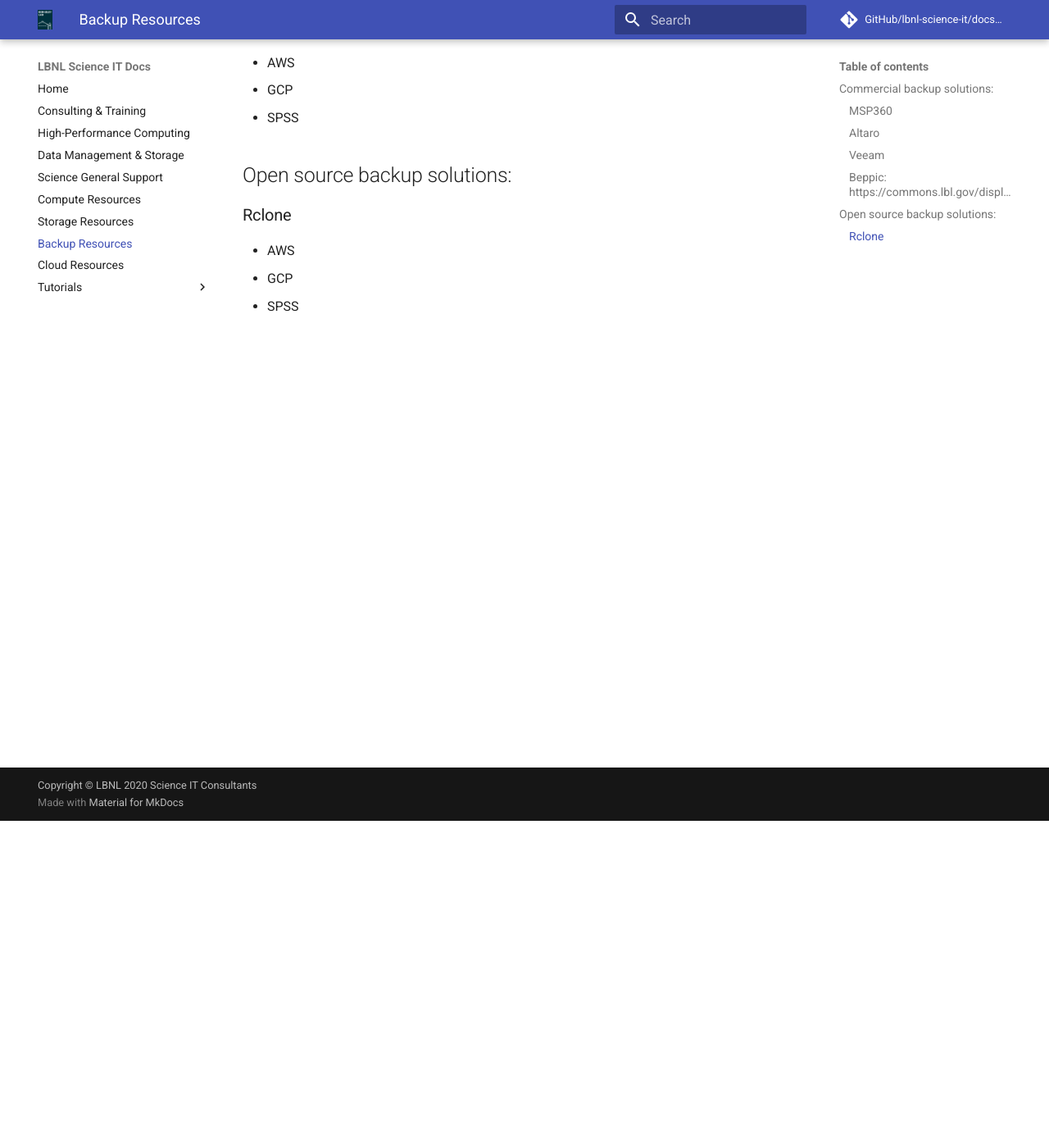
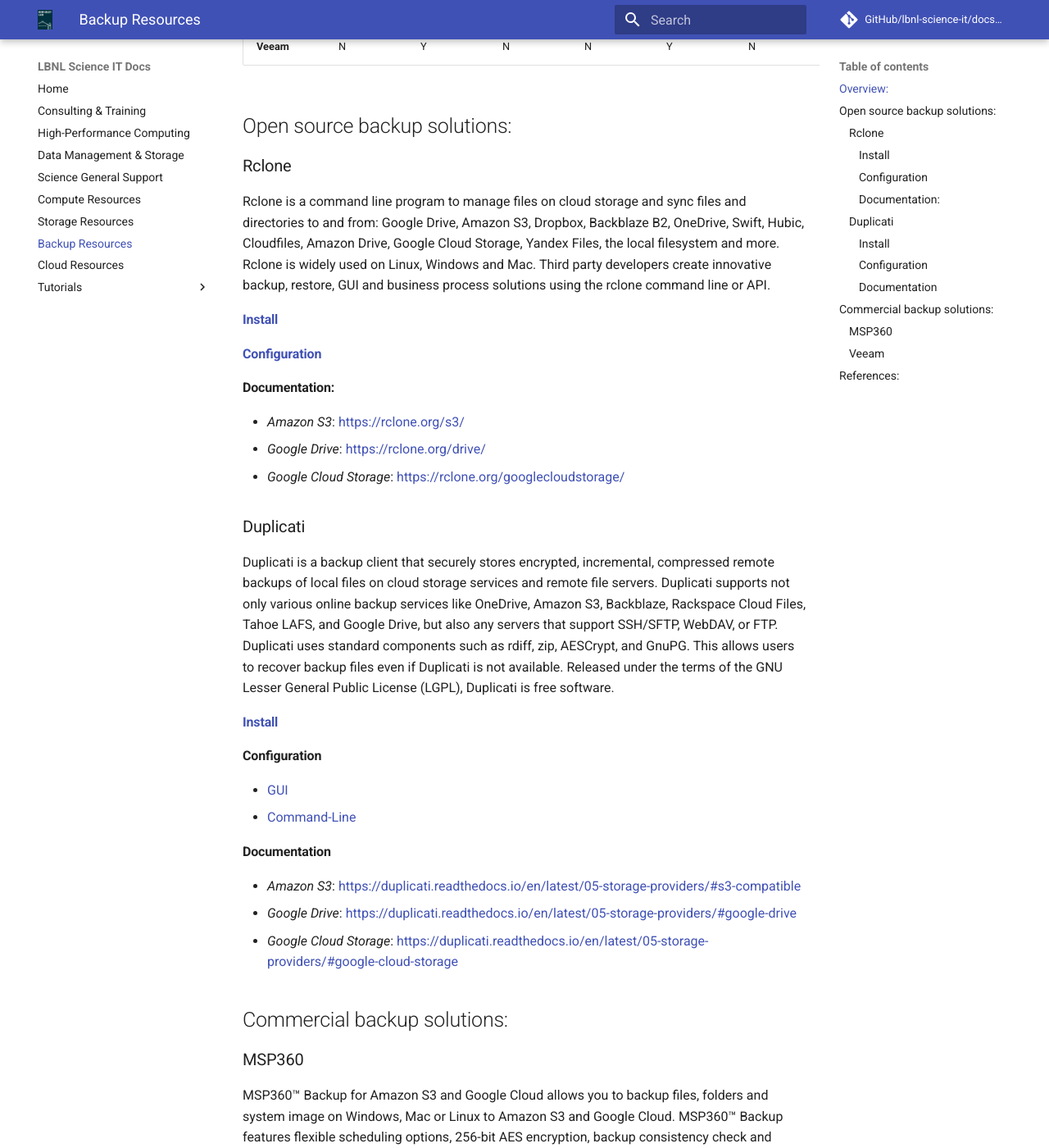
Before and after one commit to lbnl-science-it/docs-source, an MkDocs documentation site: the page built from docs/backup.md, in a window 1280 px wide and 1400 px high, scrolled down 399 px. Shown: the whole window at 82% size. Built offline with MkDocs 1.6.1 and Material for MkDocs 9.7.7, drawn with Linux system fonts in a browser that asks for light colours; comment, search, counter and statistics services are not loaded; some of the changed text lies outside the part shown.

Commit message:
Backup Resources

```diff
--- a/docs/backup.md
+++ b/docs/backup.md
@@ -1,17 +1,52 @@
-##Commercial backup solutions:
-
-### MSP360
-### Altaro
-### Veeam
-### Beppic: https://commons.lbl.gov/display/itfaq/Backup+Services
-  * AWS
-  * GCP
-  * SPSS
+## Overview:
+|               | Open Source | Windows | macOS | Linux | Amazon S3 | Google Drive | Google Cloud |
+|---------------|-------------|---------|-------|-------|-----------|--------------|--------------|
+| __Rclone__    | Y           | Y       | Y     | Y     | Y         | Y            | Y            |
+| __Duplicati__ | Y           | Y       | Y     | Y     | Y         | Y            | Y            |
+| __MSP360__    | N           | Y       | Y     | Y     | Y         | N            | Y            |
+| __Veeam__     | N           | Y       | N     | N     | Y         | N            | N            |
 
 
 ## Open source backup solutions:
 
 ### Rclone
-  * AWS
-  * GCP
-  * SPSS
+
+Rclone is a command line program to manage files on cloud storage and sync files and directories to and from: Google Drive, Amazon S3, Dropbox, Backblaze B2, OneDrive, Swift, Hubic, Cloudfiles, Amazon Drive, Google Cloud Storage, Yandex Files, the local filesystem and more. Rclone is widely used on Linux, Windows and Mac. Third party developers create innovative backup, restore, GUI and business process solutions using the rclone command line or API.
+
+#### [Install](https://rclone.org/downloads/)
+#### [Configuration](https://rclone.org/docs/#configure)
+#### Documentation:
+   * _Amazon S3_: [https://rclone.org/s3/](https://rclone.org/s3/)
+   * _Google Drive_: [https://rclone.org/drive/](https://rclone.org/drive/)
+   * _Google Cloud Storage_: [https://rclone.org/googlecloudstorage/](https://rclone.org/googlecloudstorage/)
+
+### Duplicati
+Duplicati is a backup client that securely stores encrypted, incremental, compressed remote backups of local files on cloud storage services and remote file servers. Duplicati supports not only various online backup services like OneDrive, Amazon S3, Backblaze, Rackspace Cloud Files, Tahoe LAFS, and Google Drive, but also any servers that support SSH/SFTP, WebDAV, or FTP. Duplicati uses standard components such as rdiff, zip, AESCrypt, and GnuPG. This allows users to recover backup files even if Duplicati is not available. Released under the terms of the GNU Lesser General Public License (LGPL), Duplicati is free software.
+
+#### [Install](https://www.duplicati.com/download)
+####  Configuration
+   * [GUI](https://duplicati.readthedocs.io/en/latest/03-using-the-graphical-user-interface/)
+   * [Command-Line](https://duplicati.readthedocs.io/en/latest/04-using-duplicati-from-the-command-line/)
+#### Documentation
+   * _Amazon S3_: [https://duplicati.readthedocs.io/en/latest/05-storage-providers/#s3-compatible](https://duplicati.readthedocs.io/en/latest/05-storage-providers/#s3-compatible)
+   * _Google Drive_: [https://duplicati.readthedocs.io/en/latest/05-storage-providers/#google-drive](https://duplicati.readthedocs.io/en/latest/05-storage-providers/#google-drive)
+   * _Google Cloud Storage_: [https://duplicati.readthedocs.io/en/latest/05-storage-providers/#google-cloud-storage](https://duplicati.readthedocs.io/en/latest/05-storage-providers/#google-cloud-storage)
+
+## Commercial backup solutions:
+
+### MSP360
+MSP360™ Backup for Amazon S3 and Google Cloud allows you to backup files, folders and system image on Windows, Mac or Linux to Amazon S3 and Google Cloud. MSP360™ Backup features flexible scheduling options, 256-bit AES encryption, backup consistency check and more.
+
+* _Amazon S3_: [https://www.msp360.com/backup/amazon-s3.aspx](https://www.msp360.com/backup/amazon-s3.aspx)
+* _Google Cloud Storage_: [https://www.msp360.com/backup/google-cloud.aspx](https://www.msp360.com/backup/google-cloud.aspx)
+
+### Veeam
+Veeam® Backup & Replication™ delivers Availability for all your cloud, virtual and physical workloads. Through a simple-by-design management console, you can easily achieve fast, flexible and reliable backup, recovery and replication for all your applications and data. https://www.veeam.com/vm-backup-recovery-replication-software.html
+
+* _Amazon S3_: [https://helpcenter.veeam.com/docs/backup/hyperv/adding_amazon_object_storage.html?ver=100](https://helpcenter.veeam.com/docs/backup/hyperv/adding_amazon_object_storage.html?ver=100)
+
+## References:
+* [https://rclone.org/commands/](https://rclone.org/commands/)
+* [https://duplicati.readthedocs.io/en/latest/](https://duplicati.readthedocs.io/en/latest/)
+* [https://www.msp360.com/backup.aspx](https://www.msp360.com/backup.aspx)
+* [https://helpcenter.veeam.com/docs/backup/vsphere/system_requirements.html?ver=100](https://helpcenter.veeam.com/docs/backup/vsphere/system_requirements.html?ver=100)
```
